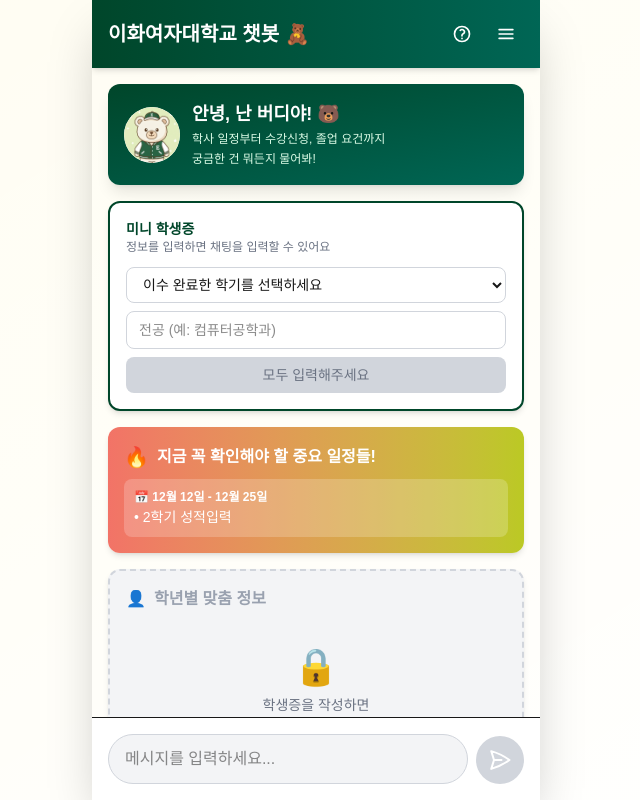
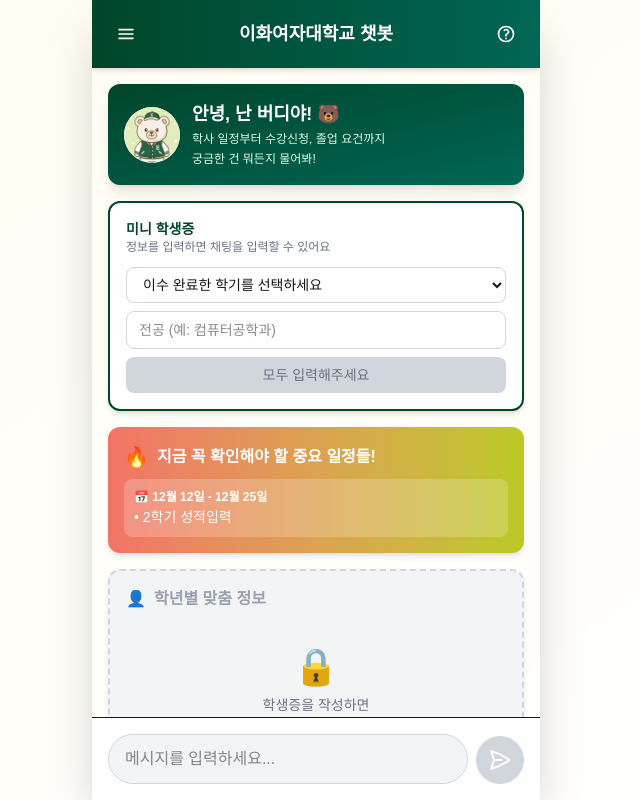
Before and after one commit to Sarang-Han/buddybot-front, a Next.js app: page / in a window 1280 px wide. Shown: the whole page, without its empty margins (324-964 px from the left). Built offline with nearby package versions, Linux system fonts and the light colour scheme.

Commit message:
헤더 수정

```diff
--- a/components/ChatHeader.tsx
+++ b/components/ChatHeader.tsx
@@ -5,14 +5,35 @@ interface ChatHeaderProps {
 export default function ChatHeader({ onOpenFAQ }: ChatHeaderProps) {
   return (
     <header className="bg-gradient-to-r from-ewha-green to-ewha-green-sub text-white p-4 shadow-md">
-      <div className="flex items-center justify-between">
-        <h1 className="text-xl font-bold">이화여자대학교 챗봇 🧸</h1>
+      <div className="flex items-center justify-between relative">
+        {/* 왼쪽: 메뉴 버튼 */}
+        <button
+          className="p-2 hover:bg-white/10 rounded-lg transition-colors z-10"
+          aria-label="메뉴"
+        >
+          <svg
+            xmlns="http://www.w3.org/2000/svg"
+            fill="none"
+            viewBox="0 0 24 24"
+            strokeWidth={2}
+            stroke="currentColor"
+            className="w-5 h-5"
+          >
+            <path
+              strokeLinecap="round"
+              strokeLinejoin="round"
+              d="M3.75 6.75h16.5M3.75 12h16.5m-16.5 5.25h16.5"
+            />
+          </svg>
+        </button>
 
-        <div className="flex items-center space-x-2">
-          {/* FAQ 버튼 */}
+        {/* 중앙: 제목 */}
+        <h1 className="absolute left-1/2 transform -translate-x-1/2 text-lg font-semibold">이화여자대학교 챗봇</h1>
+
+        {/* 오른쪽: FAQ 버튼 */}
         <button
           onClick={onOpenFAQ}
-            className="p-2 hover:bg-white/10 rounded-lg transition-colors"
+          className="p-2 hover:bg-white/10 rounded-lg transition-colors z-10"
           aria-label="자주 묻는 질문"
         >
           <svg
@@ -30,28 +51,6 @@ export default function ChatHeader({ onOpenFAQ }: ChatHeaderProps) {
             />
           </svg>
         </button>
-
-          {/* 메뉴 버튼 */}
-          <button
-            className="p-2 hover:bg-white/10 rounded-lg transition-colors"
-            aria-label="메뉴"
-          >
-            <svg
-              xmlns="http://www.w3.org/2000/svg"
-              fill="none"
-              viewBox="0 0 24 24"
-              strokeWidth={2}
-              stroke="currentColor"
-              className="w-5 h-5"
-            >
-              <path
-                strokeLinecap="round"
-                strokeLinejoin="round"
-                d="M3.75 6.75h16.5M3.75 12h16.5m-16.5 5.25h16.5"
-              />
-            </svg>
-          </button>
-        </div>
       </div>
     </header>
   );
```
Lines whose indentation alone changed are shown as unchanged.
